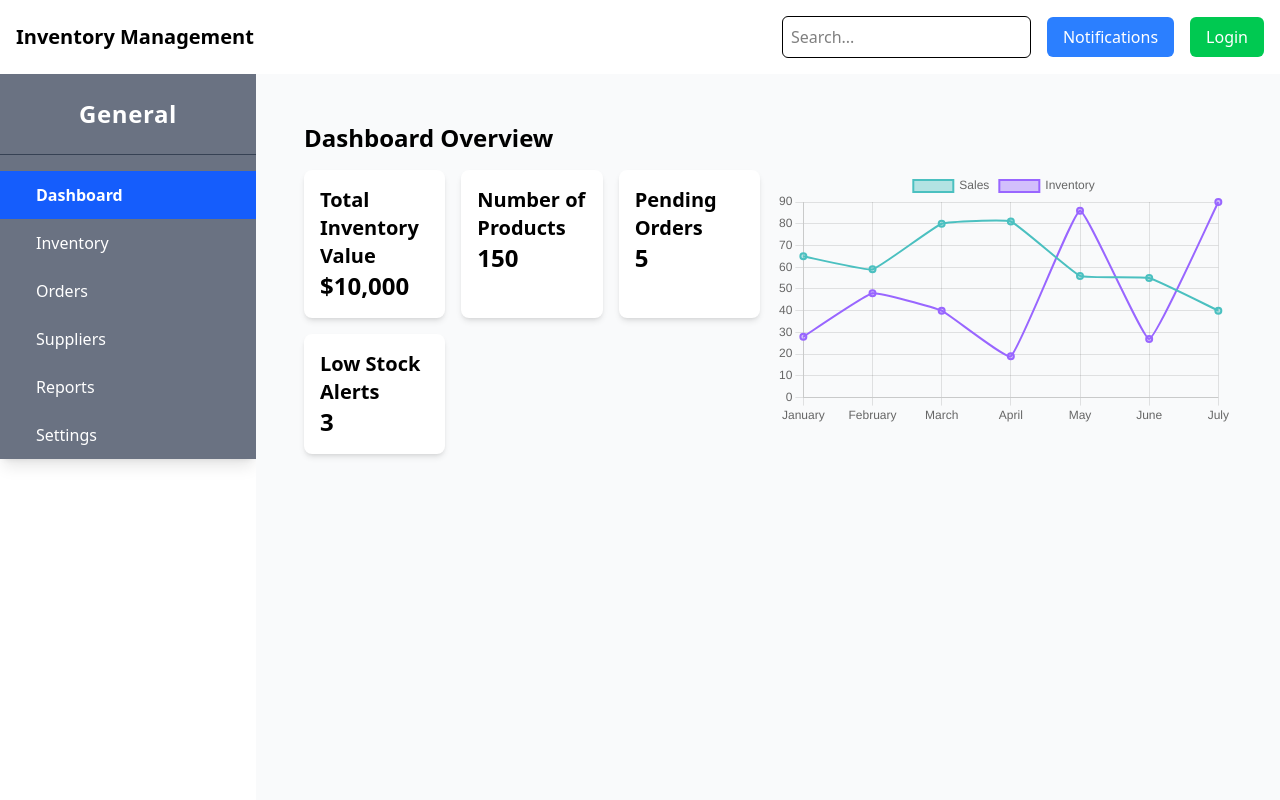
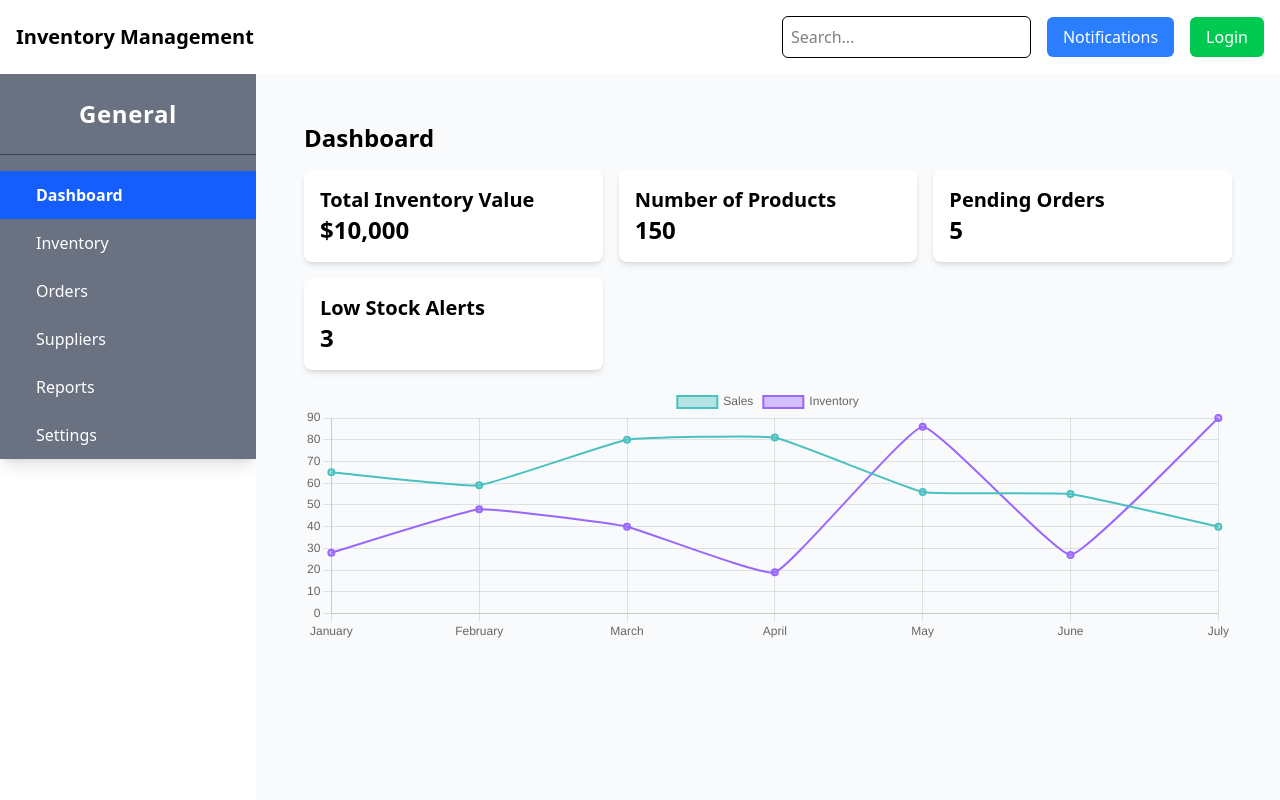
Before and after one commit to Collyns22/DataFort-Project, a React (Vite) app: page / in a window 1280 px wide. Shown: the top 800 px of the page. Built offline with nearby package versions, Linux system fonts and the light colour scheme.

Commit message:
Modified Dashboard overview component

```diff
--- a/src/Component/DashboardOverview.jsx
+++ b/src/Component/DashboardOverview.jsx
@@ -4,9 +4,11 @@ import ChartComponent from "../Component/ChartComponent.jsx";
 const DashboardOverview = () => {
   return (
     <div className="p-4">
-      <h2 className="text-2xl font-bold mb-4">Dashboard Overview</h2>
-      <div className="grid grid-cols-1 md:grid-cols-2 gap-4">
+      <h2 className="text-2xl font-bold mb-4">Dashboard</h2>
+      <div className="mb-4">
         <KPI />
+      </div>
+      <div>
         <ChartComponent />
       </div>
     </div>
```
